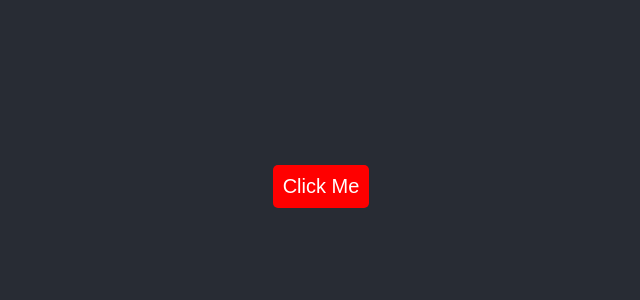
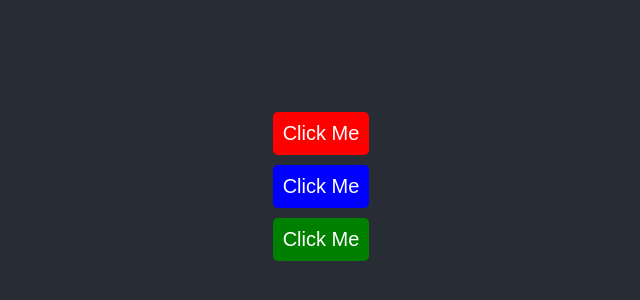
Before and after one commit to arturPabjanczyk/kursReacta_week_04_style_property, a React (Create React App) app: page / in a window 1280 px wide. Shown: the part 214-514 px from the top of the page, without its empty margins (319-959 px from the left). Built offline with nearby package versions, Linux system fonts and the light colour scheme.

Commit message:
Various buttons

```diff
--- a/src/App.js
+++ b/src/App.js
@@ -2,11 +2,12 @@ import React from 'react';
 import './App.css';
 
 function App() {
-    const buttonStyle = {backgroundColor: "red"};
     return (
         <div className="App">
             <header className="App-header">
-                <Button style={buttonStyle}>Click Me</Button>
+                <Button style={{backgroundColor: "red"}}>Click Me</Button>
+                <Button style={{backgroundColor: "blue"}}>Click Me</Button>
+                <Button >Click Me</Button>
             </header>
         </div>
     );
@@ -20,7 +21,8 @@ function Button(props) {
         border: "none",
         borderRadius: 5,
         padding: 10,
-        outline: "none"
+        outline: "none",
+        margin: 5
     };
     const buttonStyle= {...defaultButtonStyle, ...props.style};
     return <button style={buttonStyle}>{props.children}</button>
```
